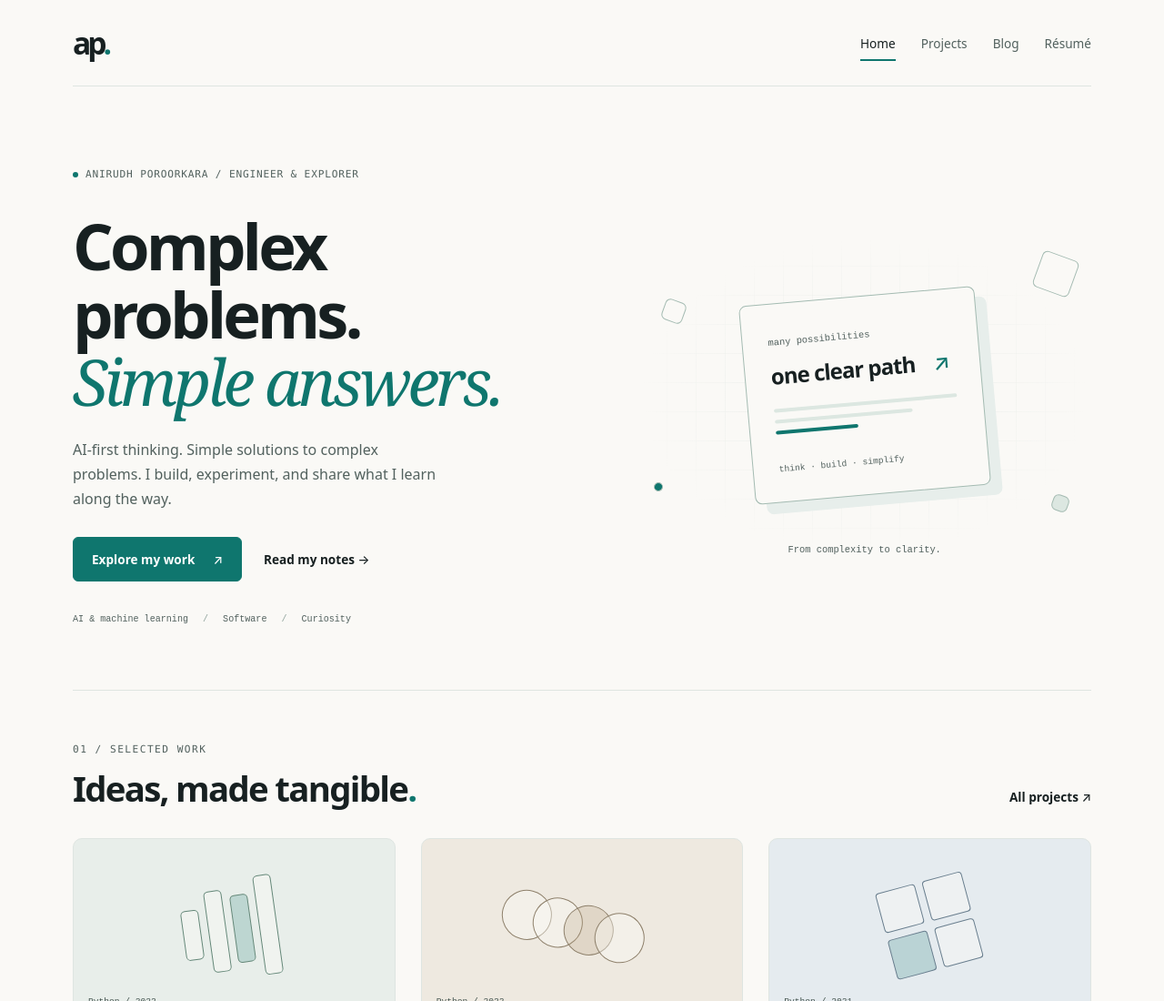
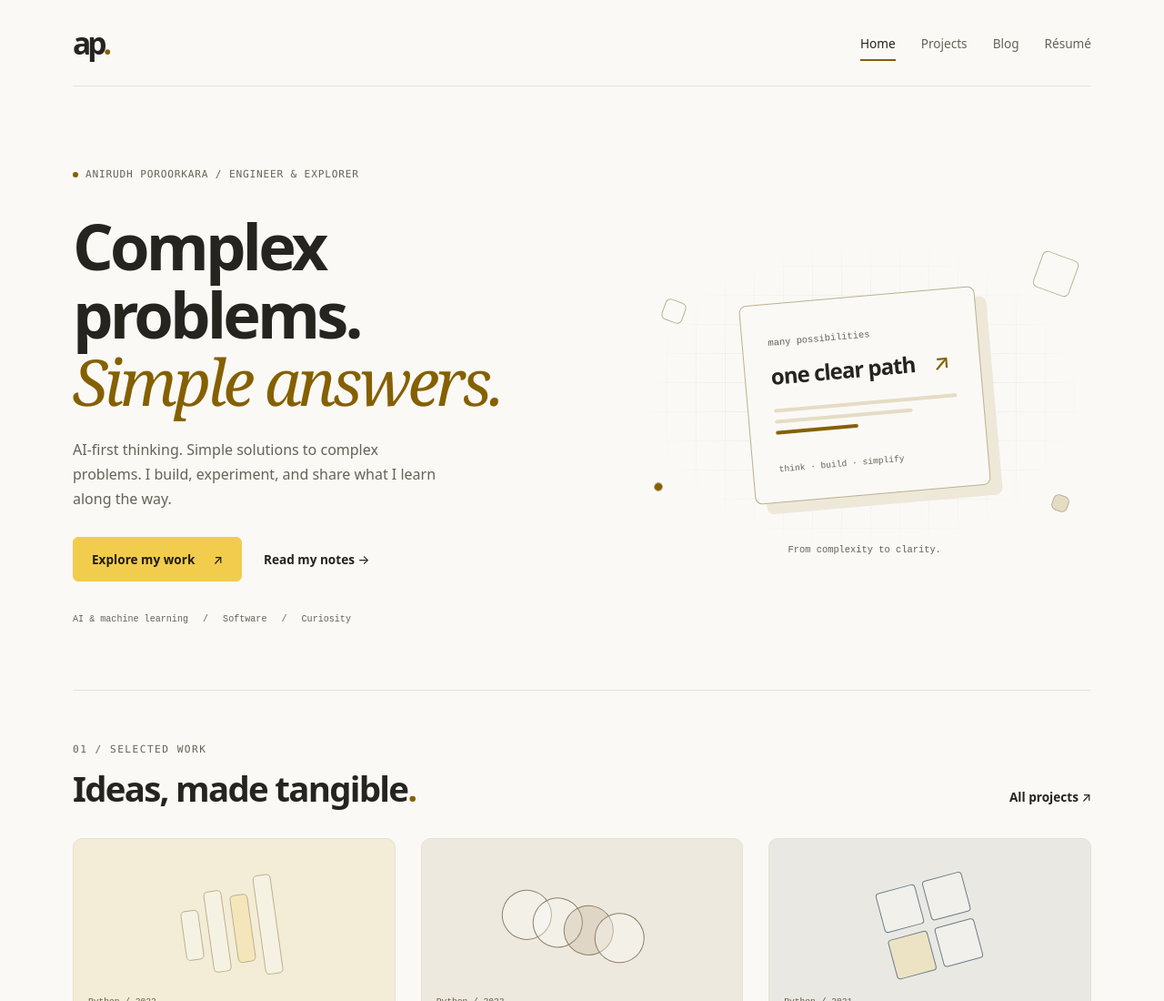
Before and after one commit to ani-poroorkara/ani-poroorkara.github.io, an Astro site: page / in a window 1280 px wide. Shown: the top 1100 px of the page at 91% size. Built offline with nearby package versions, Linux system fonts and the light colour scheme; Astro itself is replaced by a stand-in of ours.

Commit message:
design: use yellow accents and restrained hero motion

```diff
--- a/src/styles/global.css
+++ b/src/styles/global.css
@@ -31,7 +31,7 @@ nav ul { list-style: none; padding: 0; margin: 0; display: flex; gap: 28px; }
 .site-header nav a { font-size: .85rem; color: var(--muted); padding: 8px 0; }
 .site-header nav a[aria-current] { color: var(--ink); border-bottom: 2px solid var(--accent); }
 a:hover { color: var(--accent); } .button:hover { color: var(--button-ink); background: var(--accent-hover); }
-.button { display: inline-flex; justify-content: center; gap: 20px; align-items: center; border: 1px solid var(--accent); background: var(--accent); color: var(--button-ink); border-radius: 6px; font-size: .85rem; font-weight: 550; padding: 14px 20px; transition: background 150ms; }
+.button { display: inline-flex; justify-content: center; gap: 20px; align-items: center; border: 1px solid var(--accent-fill); background: var(--accent-fill); color: var(--button-ink); border-radius: 6px; font-size: .85rem; font-weight: 550; padding: 14px 20px; transition: background 150ms, transform 180ms; }
 .button.secondary { background: transparent; color: var(--accent); }
 .text-link { font-size: .85rem; font-weight: 550; white-space: nowrap; }
 .hero { display: grid; grid-template-columns: 1.15fr 1fr; gap: 48px; align-items: center; padding: 88px 0 72px; }
@@ -40,7 +40,7 @@ a:hover { color: var(--accent); } .button:hover { color: var(--button-ink); back
 .hero-description { max-width: 410px; font-size: 1rem; color: var(--muted); margin-bottom: 28px; }
 .hero-actions { display: flex; align-items: center; gap: 24px; }
 .hero-footnote { display: flex; flex-wrap: wrap; gap: 16px; margin-top: 36px; font: .63rem ui-monospace, monospace; color: var(--muted); }
-.hero-footnote span+span::before { content: '/'; margin-right: 16px; color: #90a49d; }
+.hero-footnote span+span::before { content: '/'; margin-right: 16px; color: var(--muted); }
 .hero-visual { position: relative; min-height: 350px; display: grid; place-items: center; overflow: hidden; }
 .visual-grid { position: absolute; inset: 0; background-image: linear-gradient(var(--grid) 1px, transparent 1px), linear-gradient(90deg, var(--grid) 1px, transparent 1px); background-size: 32px 32px; mask-image: radial-gradient(ellipse, black 20%, transparent 70%); }
 .clarity-node { position: relative; z-index: 1; width: 260px; padding: 28px; background: var(--bg); border: 1px solid var(--line); box-shadow: 12px 12px 0 var(--shadow); border-radius: 8px; transform: rotate(-5deg); }
@@ -64,8 +64,8 @@ a:hover { color: var(--accent); } .button:hover { color: var(--button-ink); back
 .art-1 { background: var(--art-warm); } .art-2 { background: var(--art-cool); }
 .art-label { position: absolute; bottom: 14px; left: 16px; font: .6rem ui-monospace, monospace; color: var(--diagram-ink); }
 .diagram { display: flex; gap: 8px; position: relative; align-items: center; transform: rotate(-8deg); }
-.diagram span { width: 20px; height: 55px; border: 1px solid #658879; border-radius: 5px; background: color-mix(in srgb, var(--bg) 40%, transparent); }
-.diagram span:nth-child(2) { height: 90px; } .diagram span:nth-child(3) { height: 75px; background: #0f766e33; } .diagram span:nth-child(4) { height: 110px; }
+.diagram span { width: 20px; height: 55px; border: 1px solid var(--line); border-radius: 5px; background: color-mix(in srgb, var(--bg) 40%, transparent); }
+.diagram span:nth-child(2) { height: 90px; } .diagram span:nth-child(3) { height: 75px; background: color-mix(in srgb, var(--accent-fill) 20%, transparent); } .diagram span:nth-child(4) { height: 110px; }
 .diagram-1 { transform: rotate(14deg); gap: 0; } .diagram-1 span { width: 55px; height: 55px !important; border-radius: 50%; margin-left: -20px; border-color: #8e806b; } .diagram-1 span:nth-child(3) { background: #b6a38144; }
 .diagram-2 { transform: rotate(-15deg); display: grid; grid-template-columns: repeat(2, 45px); } .diagram-2 span { width: 45px; height: 45px !important; border-radius: 4px; border-color: #697e8e; }
 .card-top { display: flex; justify-content: space-between; align-items: center; } .card-top .eyebrow { margin: 0 0 8px; font-size: .62rem; }
@@ -95,3 +95,15 @@ a:hover { color: var(--accent); } .button:hover { color: var(--button-ink); back
 @media (prefers-reduced-motion: reduce) { *, *::before, *::after { scroll-behavior: auto !important; transition: none !important; animation: none !important; } }
 
 @media (max-width: 680px) { .header-actions { gap: 10px; } .site-header { gap: 10px; flex-wrap: wrap; } .site-header nav ul { gap: 12px; } }
+
+/* A short entrance and two quiet drifts; content remains visible without motion. */
+@media (prefers-reduced-motion: no-preference) {
+  .hero-copy { animation: hero-arrive 650ms ease-out both; }
+  .hero-visual { animation: hero-arrive 800ms ease-out both; }
+  .clarity-node { animation: clarity-drift 1800ms ease-in-out 800ms 2; }
+  .node-lines i:nth-child(3) { transform-origin: left; animation: line-grow 900ms ease-out 450ms both; }
+  .button:hover { transform: translateY(-2px); }
+}
+@keyframes hero-arrive { from { opacity: .35; transform: translateY(10px); } to { opacity: 1; transform: translateY(0); } }
+@keyframes clarity-drift { 0%, 100% { transform: translateY(0) rotate(-5deg); } 50% { transform: translateY(-5px) rotate(-4deg); } }
+@keyframes line-grow { from { transform: scaleX(.2); } to { transform: scaleX(1); } }
--- a/src/styles/tokens.css
+++ b/src/styles/tokens.css
@@ -1,17 +1,17 @@
 :root {
-  --bg: #faf9f6; --ink: #172021; --accent: #0f766e; --muted: #52615e; --border: #dee5e1;
-  --surface: #e7eeea; --surface-soft: #f0f3ef; --button-ink: #fff; --accent-hover: #0b5e58;
-  --art: #e8eeea; --art-warm: #eee9e0; --art-cool: #e5ebef; --diagram-ink: #43534e;
-  --line: #a4bbb2; --line-soft: #dce7e1; --shadow: #e7eeeb; --grid: #dee5e170;
+  --bg: #faf9f6; --ink: #25241f; --accent: #856000; --muted: #666256; --border: #e5e1d6;
+  --accent-fill: #f2cc4d; --surface: #f0ece1; --surface-soft: #f4f1e8; --button-ink: #211c0f; --accent-hover: #e9bb2e;
+  --art: #f3ecd6; --art-warm: #eee9df; --art-cool: #eae8e2; --diagram-ink: #5e5743;
+  --line: #bcb18f; --line-soft: #e5dcc4; --shadow: #eee8d9; --grid: #ddd5bf70;
   color-scheme: light;
   --page: 1120px; --reading: 720px; --serif: Georgia, 'Times New Roman', serif;
   font-family: system-ui, -apple-system, BlinkMacSystemFont, 'Segoe UI', sans-serif;
   color: var(--ink); background: var(--bg); font-synthesis: none;
 }
 :root[data-theme='dark'] {
-  --bg: #111918; --ink: #edf3ef; --accent: #79d5c4; --muted: #a9bbb4; --border: #31443e;
-  --surface: #1c2b26; --surface-soft: #192420; --button-ink: #10221d; --accent-hover: #a4e4d7;
-  --art: #20362c; --art-warm: #362f25; --art-cool: #25333e; --diagram-ink: #c1d4ca;
-  --line: #6a9583; --line-soft: #385447; --shadow: #21342c; --grid: #31443e70;
+  --bg: #171714; --ink: #f4f1e8; --accent: #f2cc4d; --muted: #bcb8a9; --border: #3b392f;
+  --surface: #29271f; --surface-soft: #22221b; --button-ink: #211c0f; --accent-hover: #ffe078;
+  --art: #343023; --art-warm: #302c23; --art-cool: #2b2b25; --diagram-ink: #d6cdb6;
+  --line: #8b805c; --line-soft: #49432e; --shadow: #302c1e; --grid: #3b392f70;
   color-scheme: dark;
 }
```
Also changed, not shown: docs/operations/progress.md (+4 -0 lines), public/brand/favicon.svg, public/brand/social.png.
